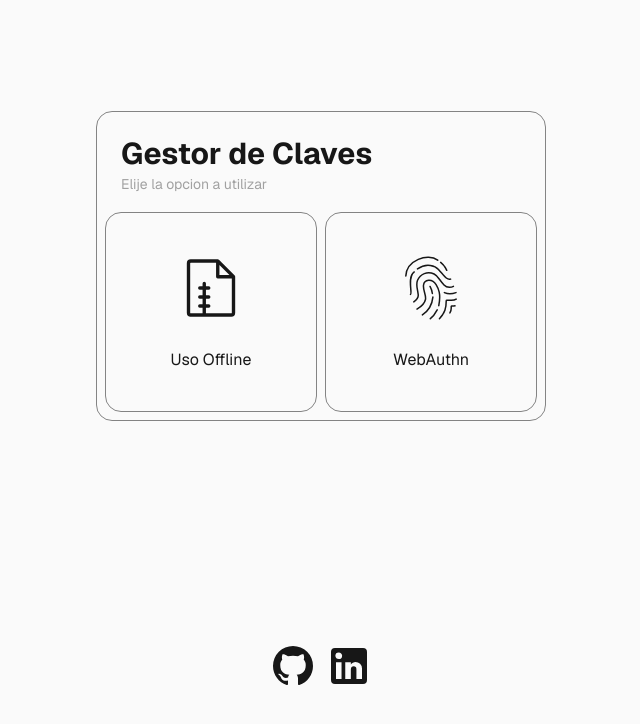
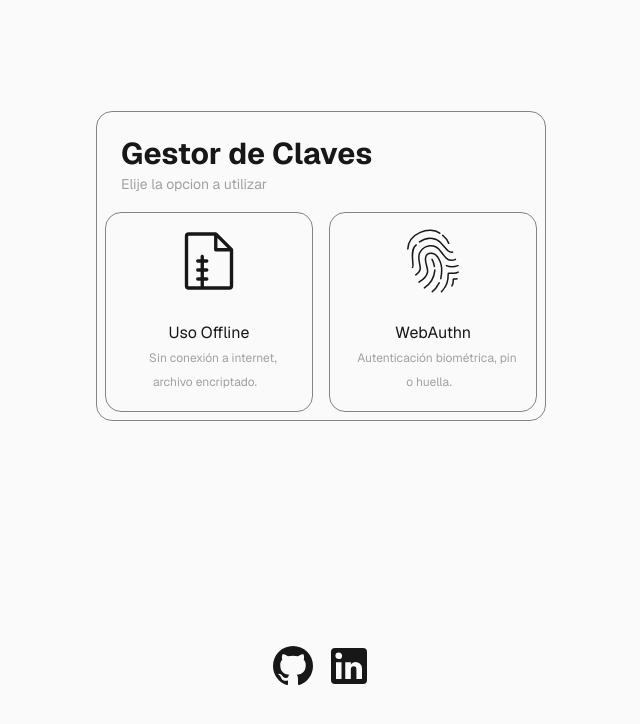
Before and after one commit to GeorgeContreras241/G--Project-Sena, a Next.js app: page / in a window 1280 px wide. Shown: the top 724 px of the page, without its empty margins (319-959 px from the left). Built offline with nearby package versions, Linux system fonts and the light colour scheme.

Commit message:
style: create Home-Login and options

```diff
--- a/app/offline/page.tsx
+++ b/app/offline/page.tsx
@@ -1,12 +1,11 @@
 "use client"
-import Ejemplo from "@/components/Ejemplo"
-import { useState } from "react"
 
 export const OfflinePage = () => {
-
-
   return (
     <section>
+      Seccion LOgica Offline
+      1. Componente para cargar archivo
+      2. Componente para  pedir contraseña
     </section>
   )
 }
--- a/app/page.tsx
+++ b/app/page.tsx
@@ -1,6 +1,7 @@
 import Archive from "../components/icons/Archive"
 import WebAuthn from "../components/icons/WebAuthn"
 import SeccionSocial from "../components/Social/SeccionSocial"
+import Link from "next/link"
 
 export default function Home() {
   return (
@@ -10,24 +11,30 @@ export default function Home() {
           <h1 className="text-3xl font-bold ">Gestor de Claves</h1>
           <span className="text-sm text-neutral-400">Elije la opcion a utilizar </span>
         </div>
-        <div className="flex flex-col sm:flex-row justify-center items-center gap-2 h-full">
-          <button className="flex flex-row sm:flex-col  items-center justify-center gap-6
-          w-full sm:h-50 py-3 border rounded-2xl border-neutral-600/70 cursor-pointer hover:bg-neutral-800/80 transition-colors group">
+        <div className="grid grid-cols-1 sm:grid-cols-2 justify-center items-center gap-4 h-full">
+          <Link href="/offline" className="flex flex-row sm:flex-col  items-center justify-start gap-2 md:gap-6  text-center
+          w-full sm:h-50 py-3 px-4 border rounded-2xl border-neutral-600/70 cursor-pointer hover:bg-neutral-800/80 transition-colors group">
             <div className="group-hover:scale-105 h-10 sm:h-14 md:h-16 lg:h-18 transition-all duration-100">
               <Archive />
             </div>
-            <p className="">Uso Offline</p>
-          </button>
-          <button className="flex flex-row sm:flex-col  items-center justify-center gap-6
-          w-full sm:h-50 py-3 border rounded-2xl border-neutral-600/70 cursor-pointer hover:bg-neutral-800/80 transition-colors group">
-            <div className="group-hover:scale-110 h-10 sm:h-14 md:h-16 lg:h-18">
+            <div>
+              <p className="">Uso Offline</p>
+              <span className="text-xs text-neutral-400 px-2">Sin conexión a internet, archivo encriptado.</span>
+            </div>
+          </Link>
+          <button  className="flex flex-row sm:flex-col  items-center justify-start gap-6
+          w-full sm:h-50 py-3 px-4 border rounded-2xl border-neutral-600/70 cursor-pointer hover:bg-neutral-800/80 transition-colors group">
+            <div className="group-hover:scale-105 h-10 sm:h-14 md:h-16 lg:h-18 transition-all duration-100">
               <WebAuthn />
             </div>
-            <p>WebAuthn</p>
+            <div>
+              <p>WebAuthn</p>
+              <span className="text-xs text-neutral-400 px-2">Autenticación biométrica, pin o huella.</span>
+            </div>
           </button>
         </div>
       </section>
-      <SeccionSocial className="flex flex-row items-center justify-center gap-2 "/>
+      <SeccionSocial className="flex flex-row items-center justify-center gap-2 " />
     </div>
   );
 }
```
Also changed, not shown: components/icons/Archive.tsx (renamed from components/icons/Archive.jsx), components/icons/WebAuthn.tsx (renamed from components/icons/WebAuthn.jsx).
